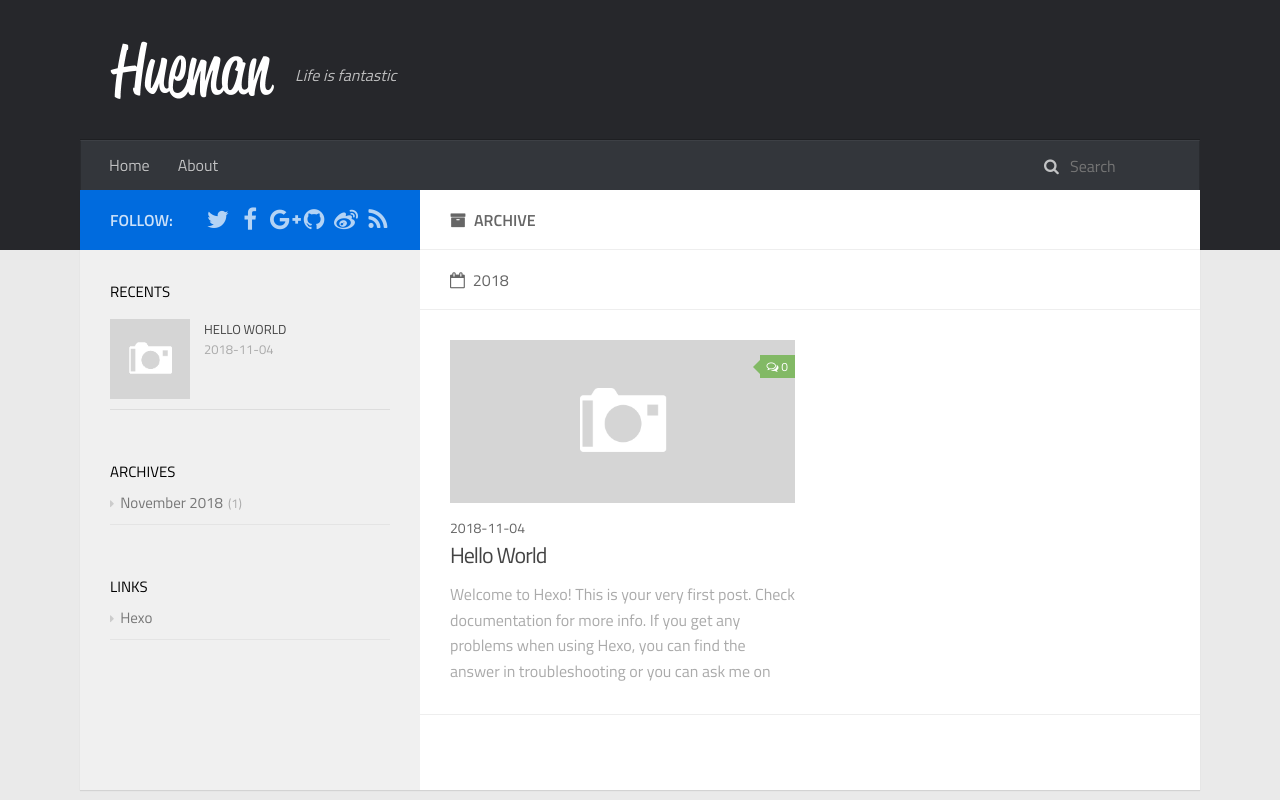
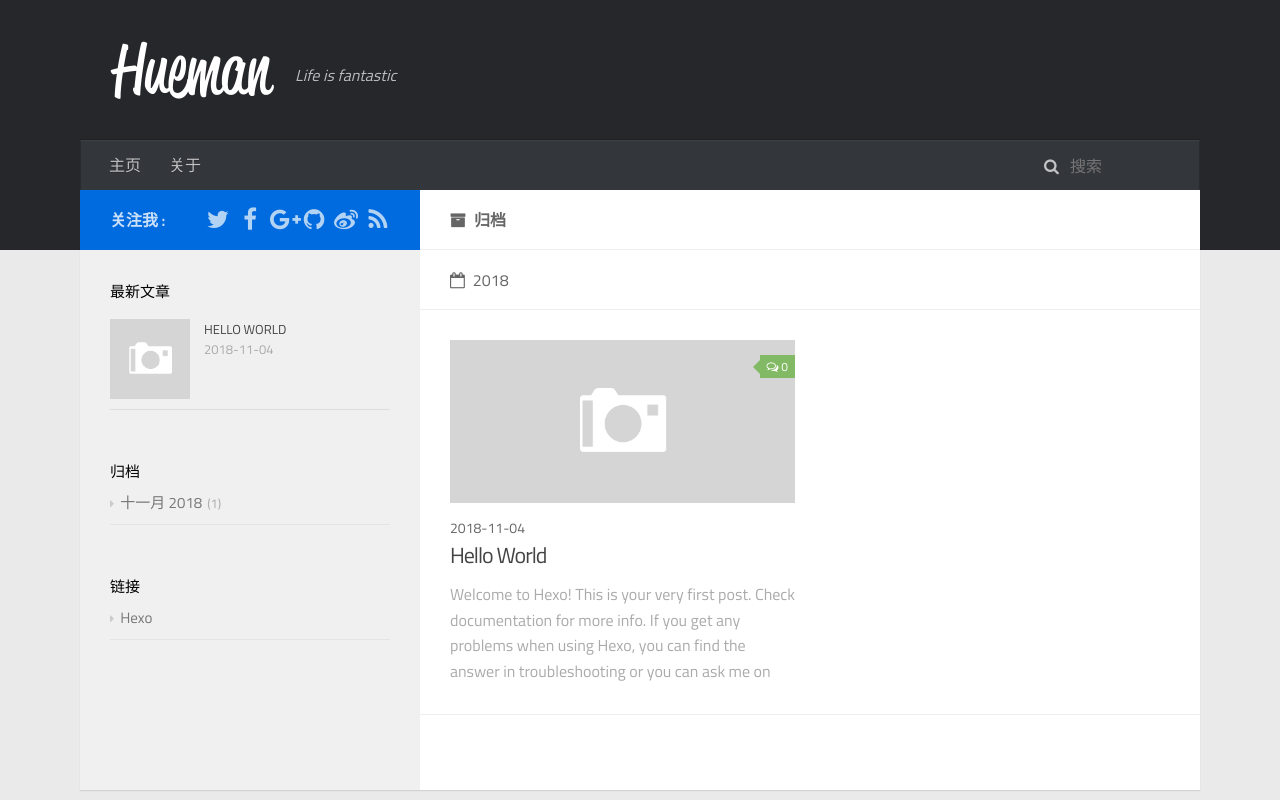
Before and after one commit to CTGUzhangguangyi/CTGUzhangguangyi.github.io, a plain HTML site: page archives/index.html in a window 1280 px wide. Shown: the top 800 px of the page. Drawn offline with Linux system fonts and the light colour scheme; no server answers.

Commit message:
Site updated: 2018-11-05 12:49:41

```diff
--- a/archives/index.html
+++ b/archives/index.html
@@ -6,7 +6,7 @@
 
 
 
-    <title>Archive | Alight</title>
+    <title>归档 | Alight</title>
 
     <meta name="viewport" content="width=device-width, initial-scale=1, maximum-scale=1">
 
@@ -14,7 +14,7 @@
 <meta property="og:title" content="Alight">
 <meta property="og:url" content="http://yoursite.com/archives/index.html">
 <meta property="og:site_name" content="Alight">
-<meta property="og:locale" content="en">
+<meta property="og:locale" content="zh-CN">
 <meta name="twitter:card" content="summary">
 <meta name="twitter:title" content="Alight">
 
@@ -67,13 +67,13 @@
                         <ul id="main-nav">
 
                                 <li class="main-nav-list-item">
-                                    <a class="main-nav-list-link" href="/">Home</a>
+                                    <a class="main-nav-list-link" href="/">主页</a>
                                 </li>
 
 
 
                                 <li class="main-nav-list-item">
-                                    <a class="main-nav-list-link" href="/about/index.html">About</a>
+                                    <a class="main-nav-list-link" href="/about/index.html">关于</a>
                                 </li>
 
                         </ul>
@@ -81,14 +81,14 @@
                             <div id="search-form-wrap">
 
     <form class="search-form">
-        <input type="text" class="ins-search-input search-form-input" placeholder="Search">
+        <input type="text" class="ins-search-input search-form-input" placeholder="搜索">
         <button type="submit" class="search-form-submit"></button>
     </form>
     <div class="ins-search">
     <div class="ins-search-mask"></div>
     <div class="ins-search-container">
         <div class="ins-input-wrapper">
-            <input type="text" class="ins-search-input" placeholder="Type something...">
+            <input type="text" class="ins-search-input" placeholder="想要查找什么...">
             <span class="ins-close ins-selectable"><i class="fa fa-times-circle"></i></span>
         </div>
         <div class="ins-section-wrapper">
@@ -100,11 +100,11 @@
 (function (window) {
     var INSIGHT_CONFIG = {
         TRANSLATION: {
-            POSTS: 'Posts',
-            PAGES: 'Pages',
-            CATEGORIES: 'Categories',
-            TAGS: 'Tags',
-            UNTITLED: '(Untitled)',
+            POSTS: '文章',
+            PAGES: '页面',
+            CATEGORIES: '分类',
+            TAGS: '标签',
+            UNTITLED: '(未命名)',
         },
         ROOT_URL: '/',
         CONTENT_URL: '/content.json',
@@ -129,7 +129,7 @@
                         <div class="main-body-header">
     <h1 class="header">
 
-    <i class="icon fa fa-archive"></i>Archive
+    <i class="icon fa fa-archive"></i>归档
     </h1>
 </div>
 
@@ -205,7 +205,7 @@ Quick
                     <aside id="sidebar">
     <a class="sidebar-toggle" title="Expand Sidebar"><i class="toggle icon"></i></a>
     <div class="sidebar-top">
-        <p>follow:</p>
+        <p>关注我 :</p>
         <ul class="social-links">
 
 
@@ -267,7 +267,7 @@ Quick
 
 
     <div class="widget-wrap">
-        <h3 class="widget-title">recents</h3>
+        <h3 class="widget-title">最新文章</h3>
         <div class="widget">
             <ul id="recent-post" class="">
 
@@ -301,9 +301,9 @@ Quick
 
 
     <div class="widget-wrap widget-list">
-        <h3 class="widget-title">archives</h3>
+        <h3 class="widget-title">归档</h3>
         <div class="widget">
-            <ul class="archive-list"><li class="archive-list-item"><a class="archive-list-link" href="/archives/2018/11/">November 2018</a><span class="archive-list-count">1</span></li></ul>
+            <ul class="archive-list"><li class="archive-list-item"><a class="archive-list-link" href="/archives/2018/11/">十一月 2018</a><span class="archive-list-count">1</span></li></ul>
         </div>
     </div>
 
@@ -317,7 +317,7 @@ Quick
 
 
     <div class="widget-wrap widget-list">
-        <h3 class="widget-title">links</h3>
+        <h3 class="widget-title">链接</h3>
         <div class="widget">
             <ul>
 
```
Also changed, not shown: 2018/11/04/hello-world/index.html (+17 -17 lines), archives/2018/11/index.html (+17 -17 lines), archives/2018/index.html (+17 -17 lines), index.html (+16 -16 lines).
